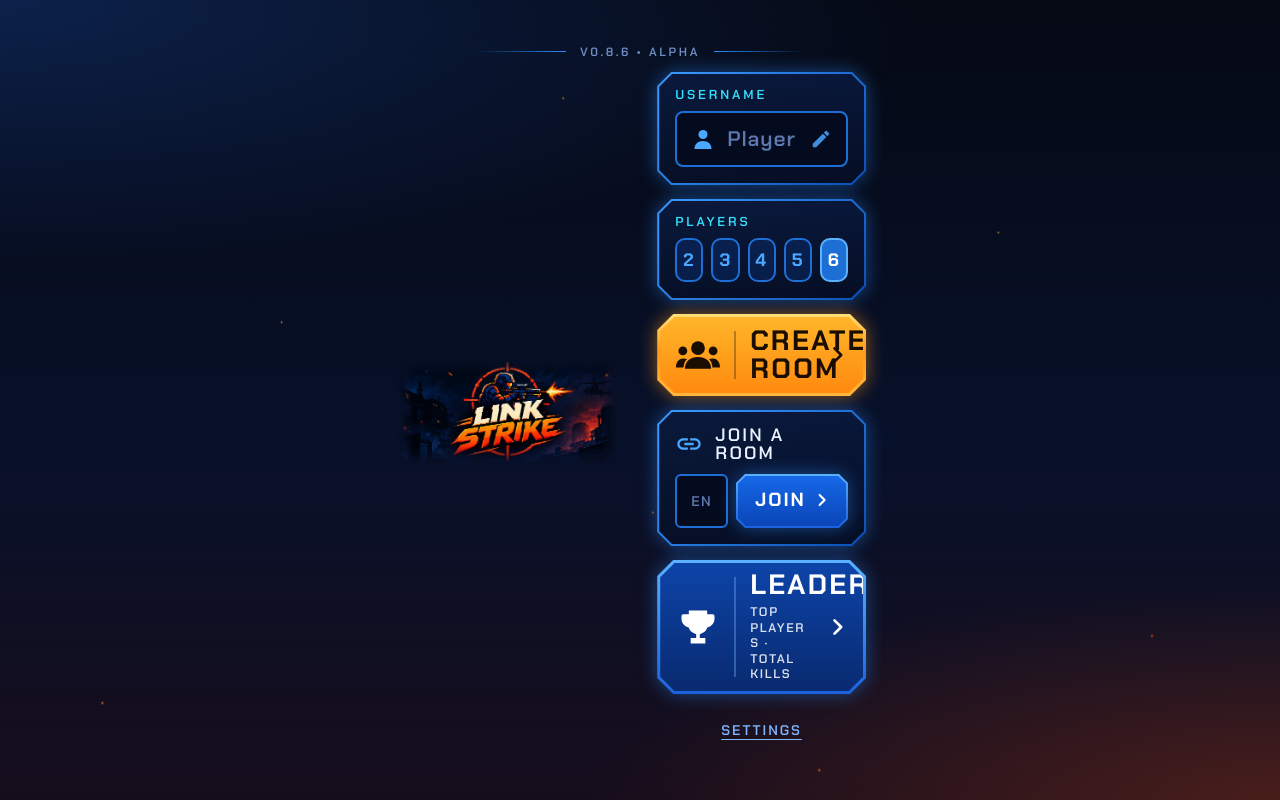
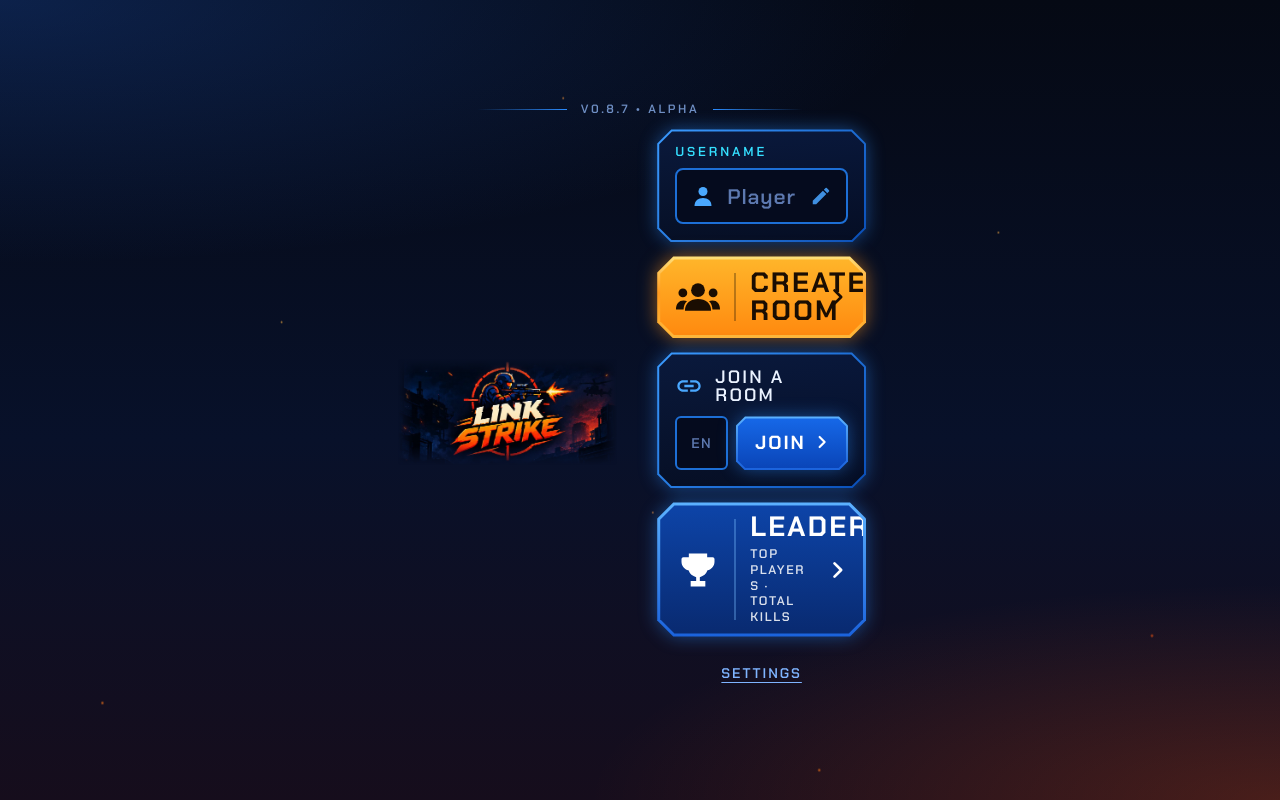
Before and after one commit to lotlinus/linkstrike, a Flask app: page / in a window 1280 px wide. Run offline with Flask 3, Linux system fonts and the light colour scheme; some libraries are stand-ins or nearby versions.

Commit message:
Add files via upload

```diff
--- a/app.py
+++ b/app.py
@@ -220,6 +220,10 @@ def api_leaderboard():
 
 @app.route("/api/alcatraz")
 def api_alcatraz():
+    try:
+        alcatraz_tick()      # also opens it on a visit, in case the server was asleep at 8pm
+    except Exception as exc:
+        print("alcatraz: tick failed:", exc)
     room = rooms.get(alcatraz.NAME)
     resp = jsonify({"open": bool(room), "players": len(room.members) if room else 0})
     resp.headers["Cache-Control"] = "no-store"
@@ -274,7 +278,9 @@ def alcatraz_tick(now=None):
         return
     if room or not pushnotify.claim_night(night):     # already open, or already opened (and emptied) tonight
         return
-    rooms[alcatraz.NAME] = Room(alcatraz.NAME)
+    room = Room(alcatraz.NAME)
+    room.map = "stairs"                                # ALCATRAZ always opens on the Staircase map
+    rooms[alcatraz.NAME] = room
     roomnames.claim(alcatraz.NAME, alcatraz.DEVICE)   # keeps the name reserved so nobody else can create it
     socketio.start_background_task(pushnotify.send_all, "ALCATRAZ is live", "The 8pm room is open. Jump in!", "/r/" + alcatraz.NAME)
 
--- a/templates/index.html
+++ b/templates/index.html
@@ -8,7 +8,7 @@
 <link rel="preconnect" href="https://fonts.googleapis.com">
 <link rel="preconnect" href="https://fonts.gstatic.com" crossorigin>
 <link href="https://fonts.googleapis.com/css2?family=Bungee&family=Barlow+Semi+Condensed:wght@500;600;700&family=Chakra+Petch:wght@500;600;700&display=swap" rel="stylesheet">
-<link rel="stylesheet" href="/static/style.css?v=11">
+<link rel="stylesheet" href="/static/style.css?v=12">
 <style id="phone-fit">
 *,*::before,*::after{box-sizing:border-box}
 html{-webkit-text-size-adjust:100%;text-size-adjust:100%}
@@ -80,13 +80,6 @@ body{overflow-x:hidden}
       </div>
 
       <div id="mainBlock" class="stack">
-        <div class="glow blue"><div class="cut frame"><div class="in">
-          <span class="lbl">Players</span>
-          <div id="capRow" class="caprow" role="radiogroup" aria-label="Number of players">
-            <button type="button" class="cap" data-cap="2">2</button><button type="button" class="cap" data-cap="3">3</button><button type="button" class="cap" data-cap="4">4</button><button type="button" class="cap" data-cap="5">5</button><button type="button" class="cap on" data-cap="6">6</button>
-          </div>
-        </div></div></div>
-
         <div class="glow orange"><button id="createBtn" class="cut mbtn orange"><span class="in">
           <svg class="mi" viewBox="0 0 32 24" aria-hidden="true"><circle cx="16" cy="7" r="5" fill="currentColor"/><path d="M6.5 22c0-5.5 4-8.5 9.5-8.5s9.5 3 9.5 8.5z" fill="currentColor"/><circle cx="5" cy="9" r="3.2" fill="currentColor"/><path d="M0 21c0-4 2-6.5 5.5-6.5 1 0 1.8.2 2.5.5-1.6 1.4-2.4 3.4-2.5 6z" fill="currentColor"/><circle cx="27" cy="9" r="3.2" fill="currentColor"/><path d="M32 21c0-4-2-6.5-5.5-6.5-1 0-1.8.2-2.5.5 1.6 1.4 2.4 3.4 2.5 6z" fill="currentColor"/></svg>
           <i class="sep"></i>
@@ -126,7 +119,7 @@ body{overflow-x:hidden}
       <button id="setBtn" class="linkbtn" type="button">Settings</button>
     </div>
 
-    <footer class="ver"><span>v0.8.6 &bull; Alpha</span></footer>
+    <footer class="ver"><span>v0.8.7 &bull; Alpha</span></footer>
   </div>
 </section>
 
```
